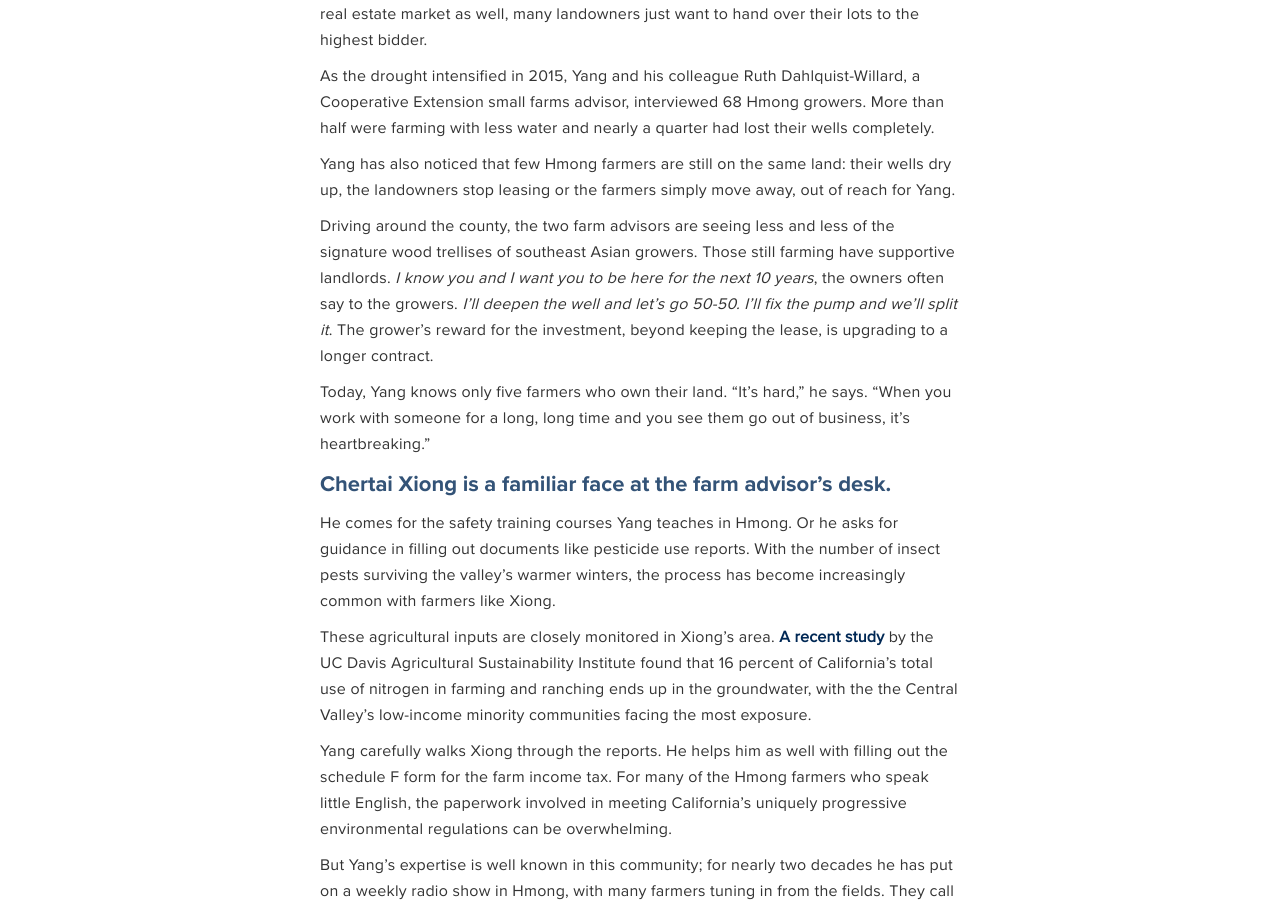
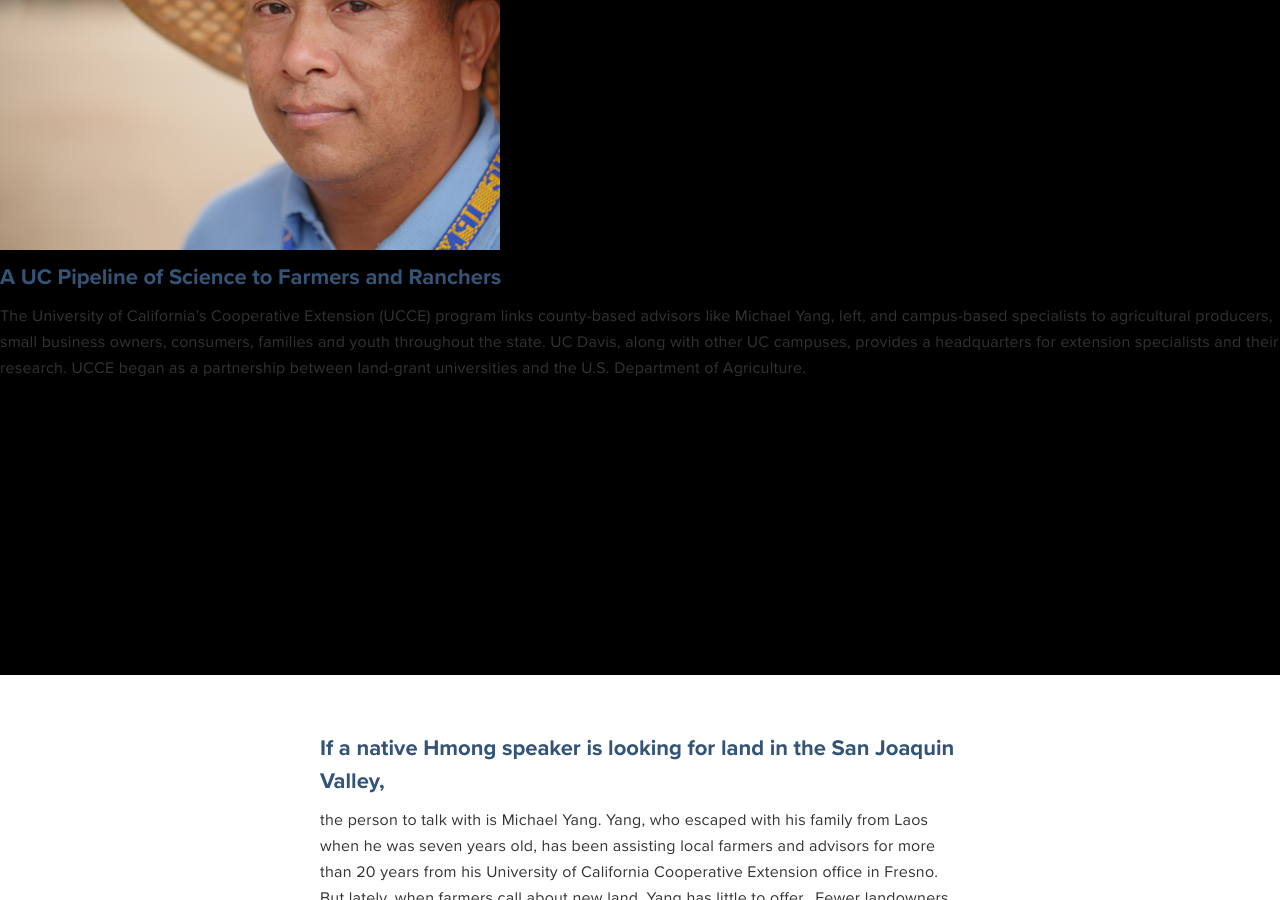
Before and after one commit to ucdavis/climatesmart, a Jekyll site: the page built from adapting-climate.html, in a window 1280 px wide and 900 px high, scrolled down 6629 px. Built offline with Jekyll 4.4.1, drawn with Linux system fonts in a browser that asks for light colours; nearby versions of some CDN libraries; some of the changed text lies outside the part shown.

Commit message:
more climate work

```diff
--- a/_sass/_regions.scss
+++ b/_sass/_regions.scss
@@ -75,7 +75,7 @@
 .fullscreen-graphic {
   width:100%;
   background-color:#000;
-  height:700px;
+  height:800px;
   margin:56px 0px;
 
   &.feature-cali {
@@ -94,12 +94,16 @@
   }
   &.feature-drought {
     background: url("/media/video/desert-bw.png");
+    background-repeat: no-repeat;
+    background-size:cover;
     position: relative;
     .drought-contents {
-      position: absolute;
-      top:25%;
-      left:15%;
-      width:400px;
+      margin:0 auto;
+      width:600px;
+      a {
+        color:#fff;
+        text-decoration: underline;
+      }
       h2, p {
         color:#fff;
         text-shadow: #000 0 0 2px;
--- a/adapting-climate.html
+++ b/adapting-climate.html
@@ -114,7 +114,7 @@
       <h2>Drought Impacts on California Water</h2>
       <p>Despite a wetter winter and spring, <a href="http://www.sacbee.com/opinion/op-ed/soapbox/article112088497.html">water storage in 2016 remained below average</a>, with groundwater substantially overdrafted in many areas of the state. Since 2013, the drought has cost California’s agricultural economy $5.5 billion and nearly 24,000 jobs in total, according to the UC Davis Center for Watershed Sciences.</p>
       <div class="frame-wrapper">
-        <iframe src="http://e.infogr.am/9d8c924e-e6d7-4784-a560-9cdf0258e366?src=embed" scrolling="no" frameborder="0" allowfullscreen="" title="Drought Impacts" style="border: none; width: 647px; height: 405px;"></iframe>
+        <iframe src="http://e.infogr.am/9d8c924e-e6d7-4784-a560-9cdf0258e366?src=embed" scrolling="no" frameborder="0" allowfullscreen="" title="Drought Impacts" style="border: none; width: 100%; height: 405px;"></iframe>
       </div>
     </div>
 
@@ -130,6 +130,15 @@
 
 <p>What Xiong really wants is his own land. As an owner, he could take advantage of the federal loans to drill a deeper well, if needed, or to install a permanent irrigation system, rather than the hundreds of yards of irrigation hose outlining his row crops.
   He would have more of a safety net against water scarcity, rather than depending on his family or the community when times are tough. And at the local farm advisor’s office, he would be thought of as one of the few Hmong success stories.</p>
+</div>
+  <div class="fullscreen-graphic feature-yang">
+    <div class="yang-contents">
+      <img src="/media/video/yang_500px.png" alt="Michael Yang">
+      <h2>A UC Pipeline of Science to Farmers and Ranchers</h2>
+      <p>The University of California’s Cooperative Extension (UCCE) program links county-based advisors like Michael Yang, left, and campus-based specialists to agricultural producers, small business owners, consumers, families and youth throughout the state. UC Davis, along with other UC campuses, provides a headquarters for extension specialists and their research. UCCE began as a partnership between land-grant universities and the U.S. Department of Agriculture.</p>
+    </div>
+  </div>
+  <div class="boundary">
 <h2><strong>If a native Hmong speaker</strong> is looking for land&nbsp;in the San Joaquin Valley,</h2>
 
 <p>the person to talk with is Michael Yang. Yang, who escaped with his family from Laos when he was seven years old, has been assisting local farmers and advisors for more than 20 years from his University of California Cooperative Extension office in Fresno.
@@ -147,6 +156,30 @@
   owners often say to the growers. <em>I’ll deepen the well and let’s go 50-50. I’ll fix the pump and we’ll split it</em>. The grower’s reward for the investment, beyond keeping the lease, is upgrading to a longer contract.</p>
 
 <p>Today, Yang knows only five farmers who own their land. “It’s hard,” he says. “When you work with someone for a long, long time and you see them go out of business, it’s heartbreaking.”</p>
+</div>
+v class="homepage-hero-module">
+  <div class="video-layover">
+    <div class="video-panel-logo">
+      <img src="/media/uc-logo-blue.svg" alt="">
+    </div>
+
+    <div class="video-panel-layover">
+      <h2>Fallow land</h2><p>
+  The Tulare Lake Basin, home to Chertai Xiong’s farm, is where most of the 80,000 acres of California land were fallowed due to drought in 2016. When healthy, these soils absorbed carbon dioxide from the air. Now they are releasing those greenhouse gases.</p>
+    </div>
+  </div>
+  <div class="video-container">
+    <div class="filter"></div>
+    <video autoplay loop class="fillWidth">
+            <source src="/media/video/boots.mp4" type="video/mp4" />Your browser does not support the video tag. I suggest you upgrade your browser.
+            <source src="/media/video/boots.webm" type="video/webm" />Your browser does not support the video tag. I suggest you upgrade your browser.
+        </video>
+    <div class="poster hidden">
+      <img src="/media/video/boots.jpg" alt="">
+    </div>
+  </div>
+</div>
+<div class="boundary">
 <h2><strong>Chertai Xiong is a familiar face</strong> at the farm advisor’s desk.</h2>
 
 <p>He comes for the safety training courses Yang teaches in Hmong. Or he asks for guidance in filling out documents like pesticide use reports. With the number of insect pests surviving the valley’s warmer winters, the process has become increasingly common
```
